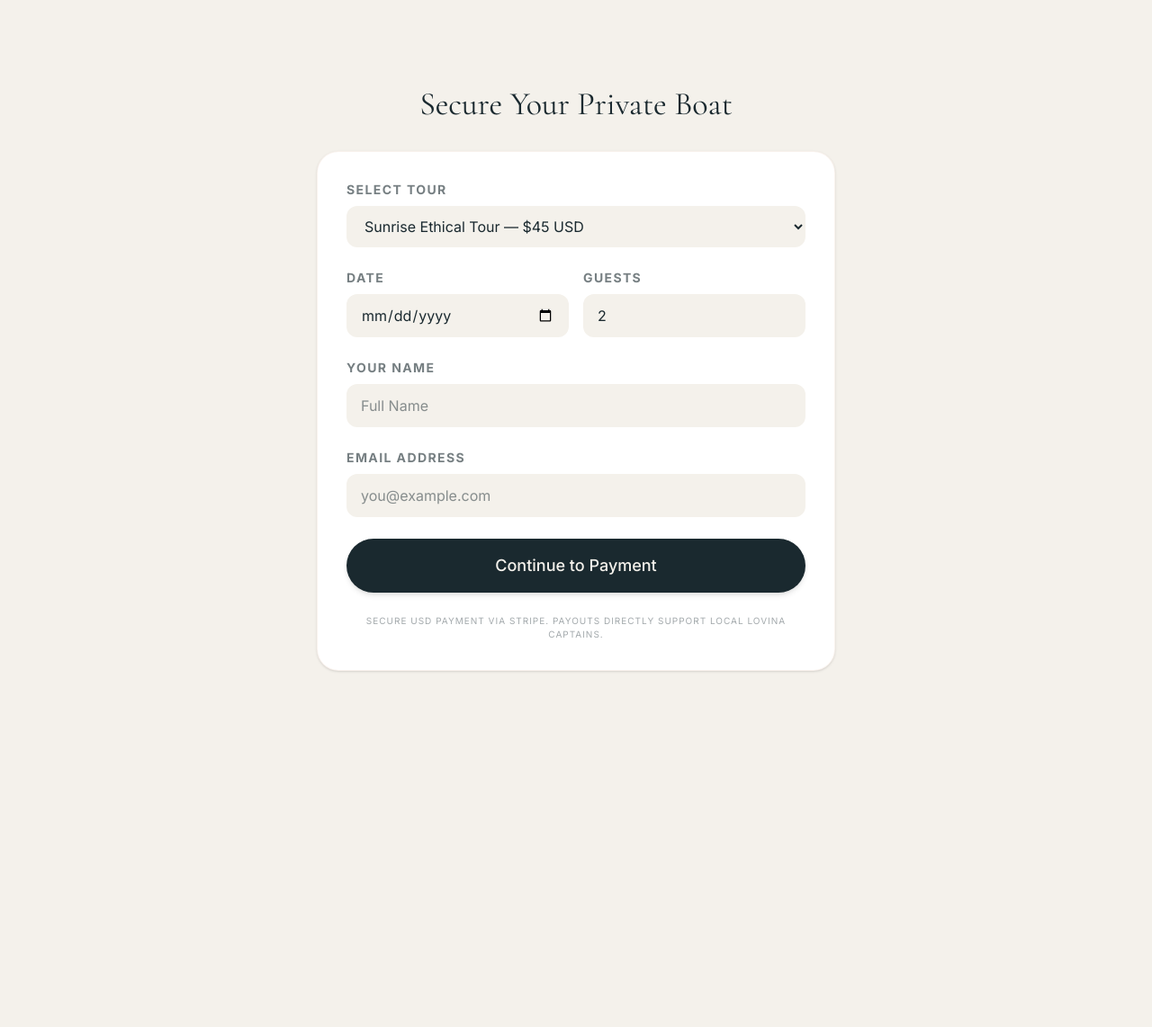
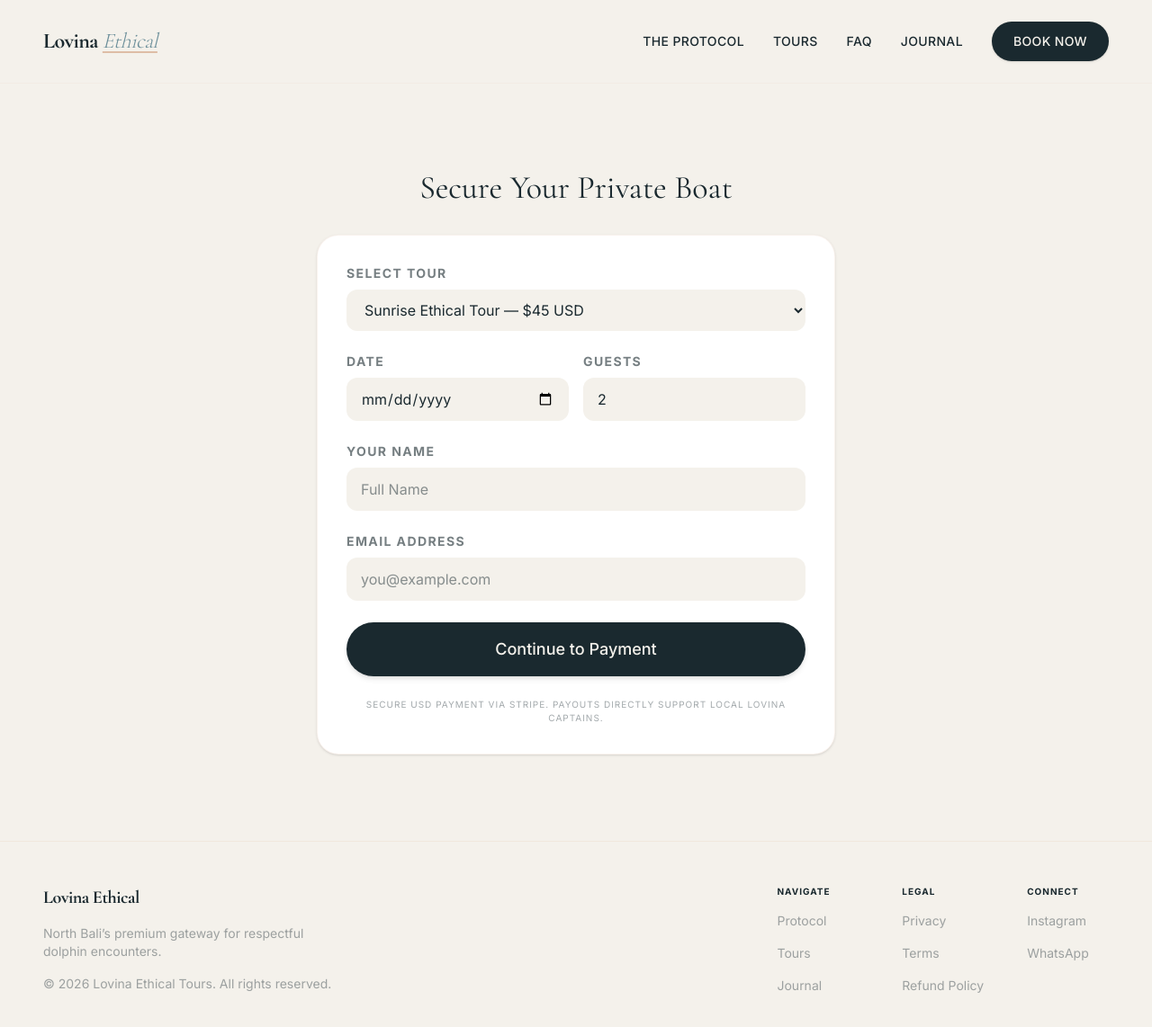
Before and after one commit to nturner5/lovina-dolphin-tours, a Next.js app: page /checkout in a window 1280 px wide. Shown: the top 1142 px of the page at 90% size. Before the commit the page ends 842 px from the top, so only its background shows below. Built offline with nearby package versions, Linux system fonts and the light colour scheme.

Commit message:
Refactor: Move Navbar and Footer to RootLayout for site-wide consistency

```diff
--- a/scripts/import-blogs.mjs
+++ b/scripts/import-blogs.mjs
@@ -8,6 +8,9 @@ const client = createClient({
   apiVersion: '2024-05-26',
 });
 
+// Helper to generate Sanity-compatible unique keys
+const generateKey = () => Math.random().toString(36).substring(2, 11);
+
 const posts = [
   {
     _type: 'post',
@@ -16,14 +19,16 @@ const posts = [
     publishedAt: new Date().toISOString(),
     body: [
       {
+        _key: generateKey(),
         _type: 'block',
-        children: [{ _type: 'span', text: 'There is a common sight in Lovina at 6:15 AM: fifty boats racing at full speed toward a single dorsal fin. For many travelers, this "chase" feels less like a nature encounter and more like a hunt.' }],
+        children: [{ _key: generateKey(), _type: 'span', text: 'There is a common sight in Lovina at 6:15 AM: fifty boats racing at full speed toward a single dorsal fin. For many travelers, this "chase" feels less like a nature encounter and more like a hunt.' }],
         markDefs: [],
         style: 'normal',
       },
       {
+        _key: generateKey(),
         _type: 'block',
-        children: [{ _type: 'span', text: 'At Lovina Ethical, we believe the best way to see a dolphin is on their terms, not ours. Our "No-Chase" protocol isn’t just a marketing slogan; it’s a commitment to passive observation.' }],
+        children: [{ _key: generateKey(), _type: 'span', text: 'At Lovina Ethical, we believe the best way to see a dolphin is on their terms, not ours. Our "No-Chase" protocol isn’t just a marketing slogan; it’s a commitment to passive observation.' }],
         markDefs: [],
         style: 'normal',
       }
@@ -36,8 +41,9 @@ const posts = [
     publishedAt: new Date().toISOString(),
     body: [
       {
+        _key: generateKey(),
         _type: 'block',
-        children: [{ _type: 'span', text: 'The "Sunrise Tour" is the most famous experience in North Bali. But is it actually the best? We compare the two windows for sighting probability and experience quality.' }],
+        children: [{ _key: generateKey(), _type: 'span', text: 'The "Sunrise Tour" is the most famous experience in North Bali. But is it actually the best? We compare the two windows for sighting probability and experience quality.' }],
         markDefs: [],
         style: 'normal',
       }
@@ -50,8 +56,9 @@ const posts = [
     publishedAt: new Date().toISOString(),
     body: [
       {
+        _key: generateKey(),
         _type: 'block',
-        children: [{ _type: 'span', text: 'Lovina is often treated as a "one-night stand" on the way to West Bali. But this stretch of volcanic sand has a soul that southern Bali has lost.' }],
+        children: [{ _key: generateKey(), _type: 'span', text: 'Lovina is often treated as a "one-night stand" on the way to West Bali. But this stretch of volcanic sand has a soul that southern Bali has lost.' }],
         markDefs: [],
         style: 'normal',
       }
@@ -65,7 +72,21 @@ async function importPosts() {
     return;
   }
 
-  console.log('🚀 Starting import...');
+  console.log('🧹 Cleaning up broken posts...');
+  try {
+    // Delete any existing posts of type 'post' to avoid duplicates and fix the key error
+    const query = '*[_type == "post"]';
+    const existingPosts = await client.fetch(query);
+
+    for (const p of existingPosts) {
+      await client.delete(p._id);
+      console.log('🗑️ Deleted existing post: ' + p.title);
+    }
+  } catch (err) {
+    console.warn('⚠️ Cleanup warning:', err.message);
+  }
+
+  console.log('🚀 Starting re-import with keys...');
   for (const post of posts) {
     try {
       const result = await client.create(post);
@@ -74,7 +95,7 @@ async function importPosts() {
       console.error('❌ Failed to create post: ' + post.title, err.message);
     }
   }
-  console.log('🏁 Import complete!');
+  console.log('🏁 Import complete and keys fixed!');
 }
 
 importPosts();
--- a/src/app/layout.tsx
+++ b/src/app/layout.tsx
@@ -1,6 +1,8 @@
 import type { Metadata } from "next";
 import { Inter, Cormorant_Garamond } from "next/font/google";
 import "./globals.css";
+import Navbar from "@/components/Navbar";
+import Footer from "@/components/Footer";
 
 const inter = Inter({
   variable: "--font-inter",
@@ -28,7 +30,11 @@ export default function RootLayout({
       lang="en"
       className={`${inter.variable} ${cormorant.variable} h-full antialiased`}
     >
-      <body className="min-h-full flex flex-col">{children}</body>
+      <body className="min-h-full flex flex-col bg-soft-bone">
+        <Navbar />
+        {children}
+        <Footer />
+      </body>
     </html>
   );
 }
--- a/src/app/page.tsx
+++ b/src/app/page.tsx
@@ -11,27 +11,6 @@ export default async function Home() {
 
   return (
     <main className="flex-1 overflow-x-hidden">
-      {/* Navigation */}
-      <nav className="flex items-center justify-between px-6 py-6 lg:px-12">
-        <div className="flex items-center gap-2">
-          <span className="font-serif text-2xl font-bold tracking-tight text-volcanic-navy">
-            Lovina <span className="font-light italic text-muted-slate underline decoration-sand-dune decoration-2 underline-offset-4">Ethical</span>
-          </span>
-        </div>
-        <div className="hidden md:flex items-center gap-8 text-sm font-medium tracking-wide uppercase">
-          <Link href="#ethics" className="hover:text-muted-slate transition-colors">The Protocol</Link>
-          <Link href="#tours" className="hover:text-muted-slate transition-colors">Tours</Link>
-          <Link href="#faq" className="hover:text-muted-slate transition-colors">FAQ</Link>
-          <Link href="/blog" className="hover:text-muted-slate transition-colors">Journal</Link>
-          <Link
-            href="#booking"
-            className="bg-volcanic-navy text-soft-bone px-6 py-3 rounded-full hover:bg-muted-slate transition-all duration-300 shadow-sm"
-          >
-            Book Now
-          </Link>
-        </div>
-      </nav>
-
       {/* Hero Section */}
       <section className="relative min-h-[85vh] flex flex-col items-center justify-center text-center px-6 pt-20 pb-32 overflow-hidden bg-[url('/hero-mesh.svg')] bg-cover">
         <div className="max-w-4xl animate-in fade-in slide-in-from-bottom-8 duration-1000">
@@ -196,38 +175,6 @@ export default async function Home() {
           </Link>
         </div>
       </section>
-
-      {/* Footer */}
-      <footer className="bg-soft-bone border-t border-sand-dune/20 py-12 px-6 lg:px-12 text-sm text-volcanic-navy/40">
-        <div className="flex flex-col md:flex-row justify-between gap-8">
-          <div>
-            <span className="font-serif text-xl font-bold tracking-tight text-volcanic-navy opacity-100 mb-4 block">
-              Lovina Ethical
-            </span>
-            <p className="max-w-xs mb-4">North Bali’s premium gateway for respectful dolphin encounters.</p>
-            <p>&copy; 2026 Lovina Ethical Tours. All rights reserved.</p>
-          </div>
-          <div className="grid grid-cols-2 sm:grid-cols-3 gap-12">
-            <div className="flex flex-col gap-4">
-              <span className="text-volcanic-navy opacity-100 font-bold uppercase tracking-widest text-[10px]">Navigate</span>
-              <Link href="#ethics" className="hover:text-muted-slate">Protocol</Link>
-              <Link href="#tours" className="hover:text-muted-slate">Tours</Link>
-              <Link href="/blog" className="hover:text-muted-slate">Journal</Link>
-            </div>
-            <div className="flex flex-col gap-4">
-              <span className="text-volcanic-navy opacity-100 font-bold uppercase tracking-widest text-[10px]">Legal</span>
-              <Link href="/privacy" className="hover:text-muted-slate">Privacy</Link>
-              <Link href="/terms" className="hover:text-muted-slate">Terms</Link>
-              <Link href="/refunds" className="hover:text-muted-slate">Refund Policy</Link>
-            </div>
-            <div className="flex flex-col gap-4">
-              <span className="text-volcanic-navy opacity-100 font-bold uppercase tracking-widest text-[10px]">Connect</span>
-              <Link href="https://instagram.com" className="hover:text-muted-slate">Instagram</Link>
-              <Link href="https://wa.me/..." className="hover:text-muted-slate">WhatsApp</Link>
-            </div>
-          </div>
-        </div>
-      </footer>
     </main>
   );
 }
--- /dev/null
+++ b/src/components/Footer.tsx
@@ -0,0 +1,36 @@
+import Link from "next/link";
+
+export default function Footer() {
+  return (
+    <footer className="bg-soft-bone border-t border-sand-dune/20 py-12 px-6 lg:px-12 text-sm text-volcanic-navy/40">
+      <div className="flex flex-col md:flex-row justify-between gap-8">
+        <div>
+          <span className="font-serif text-xl font-bold tracking-tight text-volcanic-navy opacity-100 mb-4 block">
+            Lovina Ethical
+          </span>
+          <p className="max-w-xs mb-4">North Bali’s premium gateway for respectful dolphin encounters.</p>
+          <p>&copy; 2026 Lovina Ethical Tours. All rights reserved.</p>
+        </div>
+        <div className="grid grid-cols-2 sm:grid-cols-3 gap-12">
+          <div className="flex flex-col gap-4">
+            <span className="text-volcanic-navy opacity-100 font-bold uppercase tracking-widest text-[10px]">Navigate</span>
+            <Link href="/#ethics" className="hover:text-muted-slate">Protocol</Link>
+            <Link href="/#tours" className="hover:text-muted-slate">Tours</Link>
+            <Link href="/blog" className="hover:text-muted-slate">Journal</Link>
+          </div>
+          <div className="flex flex-col gap-4">
+            <span className="text-volcanic-navy opacity-100 font-bold uppercase tracking-widest text-[10px]">Legal</span>
+            <Link href="/privacy" className="hover:text-muted-slate">Privacy</Link>
+            <Link href="/terms" className="hover:text-muted-slate">Terms</Link>
+            <Link href="/refunds" className="hover:text-muted-slate">Refund Policy</Link>
+          </div>
+          <div className="flex flex-col gap-4">
+            <span className="text-volcanic-navy opacity-100 font-bold uppercase tracking-widest text-[10px]">Connect</span>
+            <Link href="https://instagram.com" className="hover:text-muted-slate">Instagram</Link>
+            <Link href="https://wa.me/..." className="hover:text-muted-slate">WhatsApp</Link>
+          </div>
+        </div>
+      </div>
+    </footer>
+  );
+}
--- /dev/null
+++ b/src/components/Navbar.tsx
@@ -0,0 +1,25 @@
+import Link from "next/link";
+
+export default function Navbar() {
+  return (
+    <nav className="flex items-center justify-between px-6 py-6 lg:px-12 bg-soft-bone border-b border-sand-dune/10">
+      <div className="flex items-center gap-2">
+        <Link href="/" className="font-serif text-2xl font-bold tracking-tight text-volcanic-navy">
+          Lovina <span className="font-light italic text-muted-slate underline decoration-sand-dune decoration-2 underline-offset-4">Ethical</span>
+        </Link>
+      </div>
+      <div className="hidden md:flex items-center gap-8 text-sm font-medium tracking-wide uppercase">
+        <Link href="/#ethics" className="hover:text-muted-slate transition-colors">The Protocol</Link>
+        <Link href="/#tours" className="hover:text-muted-slate transition-colors">Tours</Link>
+        <Link href="/#faq" className="hover:text-muted-slate transition-colors">FAQ</Link>
+        <Link href="/blog" className="hover:text-muted-slate transition-colors">Journal</Link>
+        <Link
+          href="/#booking"
+          className="bg-volcanic-navy text-soft-bone px-6 py-3 rounded-full hover:bg-muted-slate transition-all duration-300 shadow-sm text-center"
+        >
+          Book Now
+        </Link>
+      </div>
+    </nav>
+  );
+}
```
